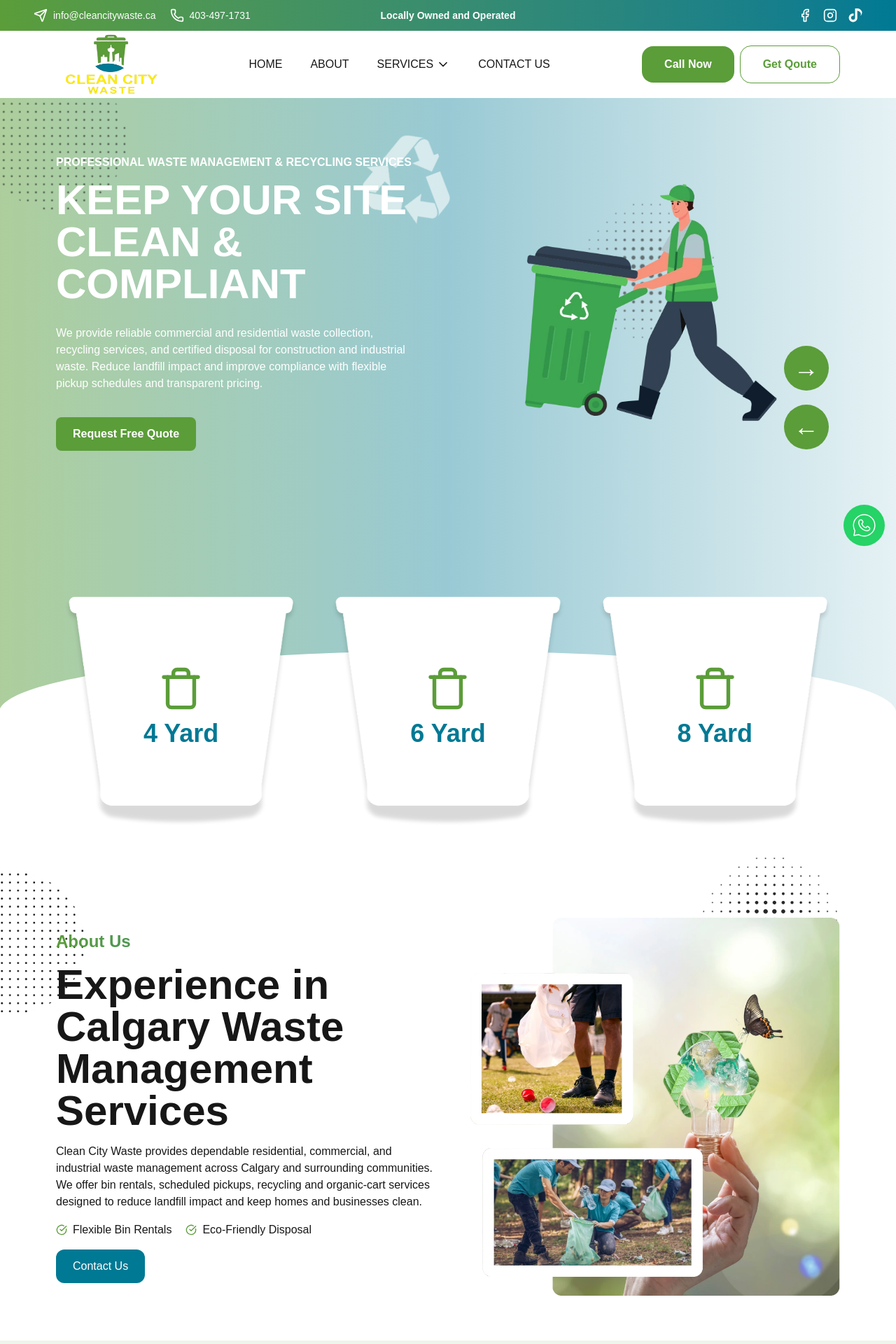
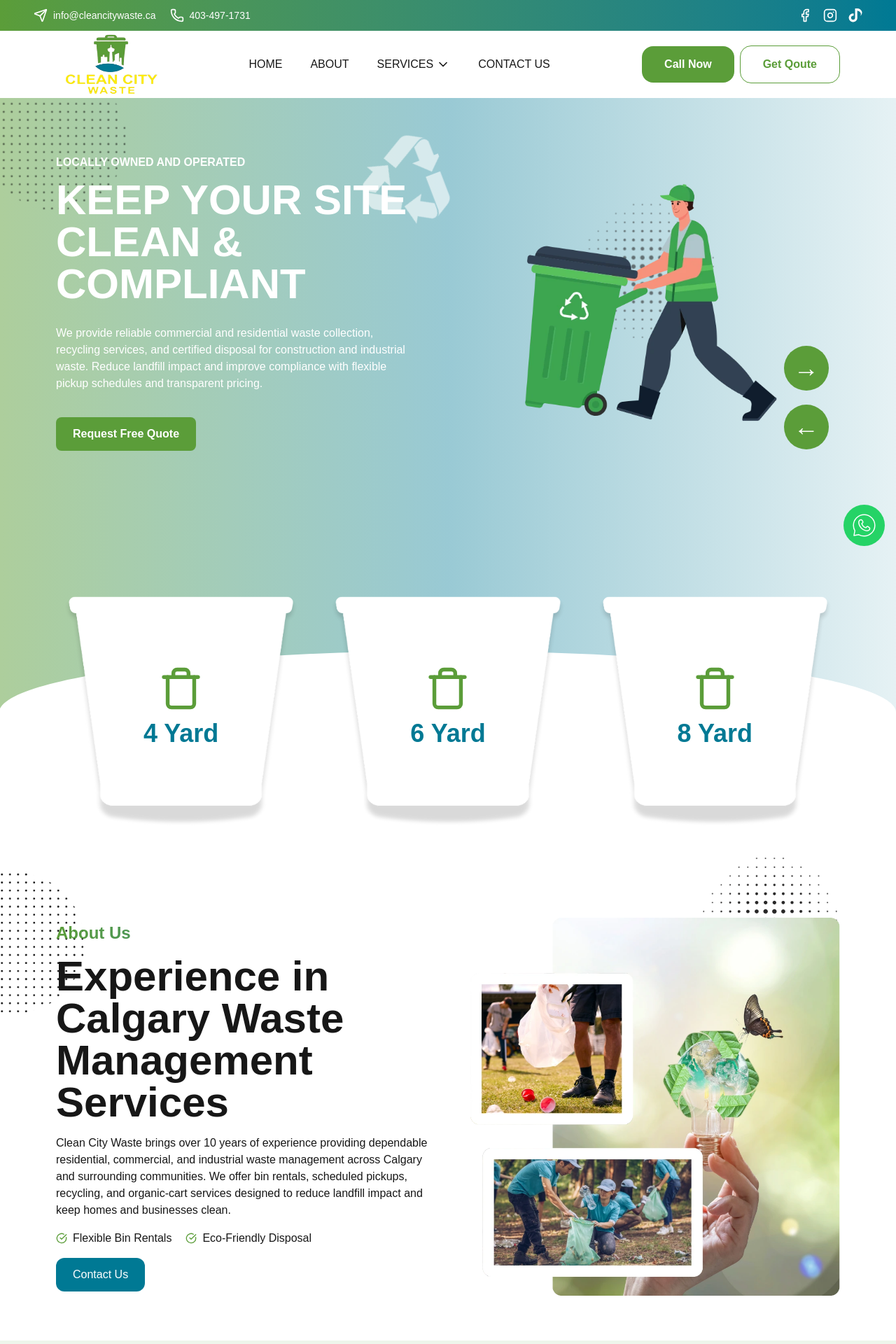
Before and after one commit to madnywebtech786/Cleancitywaste, a Next.js app: page / in a window 1280 px wide. Shown: the top 1920 px of the page at 70% size. Built offline with nearby package versions, Linux system fonts and the light colour scheme.

Commit message:
implemented the minnor changes

```diff
--- a/src/app/components/Footer.js
+++ b/src/app/components/Footer.js
@@ -42,7 +42,7 @@ const Footer = () => {
                 src={"/images/logo.png"}
                 width={150}
                 height={150}
-                className="w-full h-28 bg-white rounded-2xl"
+                className="w-2/3 mx-auto h-28 bg-white rounded-2xl"
               />
             </Link>
             <p className="text-white text-base leading-relaxed">
--- a/src/app/sections/About.js
+++ b/src/app/sections/About.js
@@ -22,11 +22,11 @@ export default function About() {
             Experience in Calgary Waste Management Services
           </h4>
           <p>
-            Clean City Waste provides dependable residential, commercial, and
-            industrial waste management across Calgary and surrounding
-            communities. We offer bin rentals, scheduled pickups, recycling and
-            organic-cart services designed to reduce landfill impact and keep
-            homes and businesses clean.
+            Clean City Waste brings over 10 years of experience providing
+            dependable residential, commercial, and industrial waste management
+            across Calgary and surrounding communities. We offer bin rentals,
+            scheduled pickups, recycling, and organic-cart services designed to
+            reduce landfill impact and keep homes and businesses clean.
           </p>
 
           <div className="flex gap-5">
--- a/src/app/sections/Hero.js
+++ b/src/app/sections/Hero.js
@@ -34,7 +34,7 @@ const Hero = () => {
           >
             <div className="w-full lg:w-1/2 flex flex-col text-left justify-center gap-3 ">
               <p className="text-white text-sm lg:text-base font-semibold flex items-center gap-2">
-                PROFESSIONAL WASTE MANAGEMENT & RECYCLING SERVICES
+                LOCALLY OWNED AND OPERATED
               </p>
 
               <h2 className="text-white text-4xl lg:text-6xl font-bold text-left">
--- a/src/app/sections/TopBar.js
+++ b/src/app/sections/TopBar.js
@@ -20,7 +20,9 @@ export default function TopBar() {
         </div>
       </div>
       <div className="w-1/3 text-xs lg:text-sm hidden lg:flex justify-center font-bold">
-        <p>Locally Owned and Operated</p>
+        <marquee>
+          <p><span className="mr-20">Locally Owned and Operated </span> <span className="mr-20">Locally Owned and Operated </span> <span>Locally Owned and Operated </span> </p>
+        </marquee>
       </div>
       <div className="w-1/3 hidden md:flex justify-end">
         <div className="flex items-center space-x-4">
--- a/src/app/services/[serviceName]/page.js
+++ b/src/app/services/[serviceName]/page.js
@@ -7,8 +7,8 @@ const servicesData = {
   "residential-services": {
     title: "Residential Waste Services",
     paragraphs: [
-      "At Clean City Waste, we provide reliable residential waste management in Calgary, helping homeowners keep their spaces clean, safe, and environmentally friendly. Our services include 64-gallon organic carts for yard and food waste along with 4-yard, 6-yard, and 8-yard bins for trash and recycling. Whether you live in a townhouse, or multi-unit complex, we offer flexible pickup schedules designed to make waste disposal simple and convenient. With our eco-friendly practices, you can rest assured your waste is being handled responsibly while reducing the impact on landfills.",
-      "As a locally owned Calgary waste company, we are committed to delivering dependable service with a personal touch. Our residential garbage pickup and recycling services are tailored to fit seamlessly into your daily routine, keeping your home and neighborhood cleaner and greener. From everyday household trash to large cleanup projects, Clean City Waste is your trusted partner for hassle-free waste management. Contact us today for affordable bin rentals and residential waste collection in Calgary.",
+      "At Clean City Waste, we provide reliable residential waste management in Calgary, helping homeowners keep their spaces clean, safe, and environmentally friendly. Our services include 64-gallon organic carts for yard and food waste along with 4-yard, 6-yard, and 8-yard bins for waste and recycling. Whether you live in a townhouse, or multi-unit complex, we offer flexible pickup schedules designed to make waste disposal simple and convenient. With our eco-friendly practices, you can rest assured your waste is being handled responsibly while reducing the impact on landfills.",
+      "As a locally owned Calgary waste company, we are committed to delivering dependable service with a personal touch. Our residential garbage pickup and recycling services are tailored to fit seamlessly into your daily routine, keeping your home and neighborhood cleaner and greener. From everyday household waste to large cleanup projects, Clean City Waste is your trusted partner for hassle-free waste management. Contact us today for affordable bin rentals and residential waste collection in Calgary.",
     ],
     areas: [
       "Townhouses & duplexes",
```
